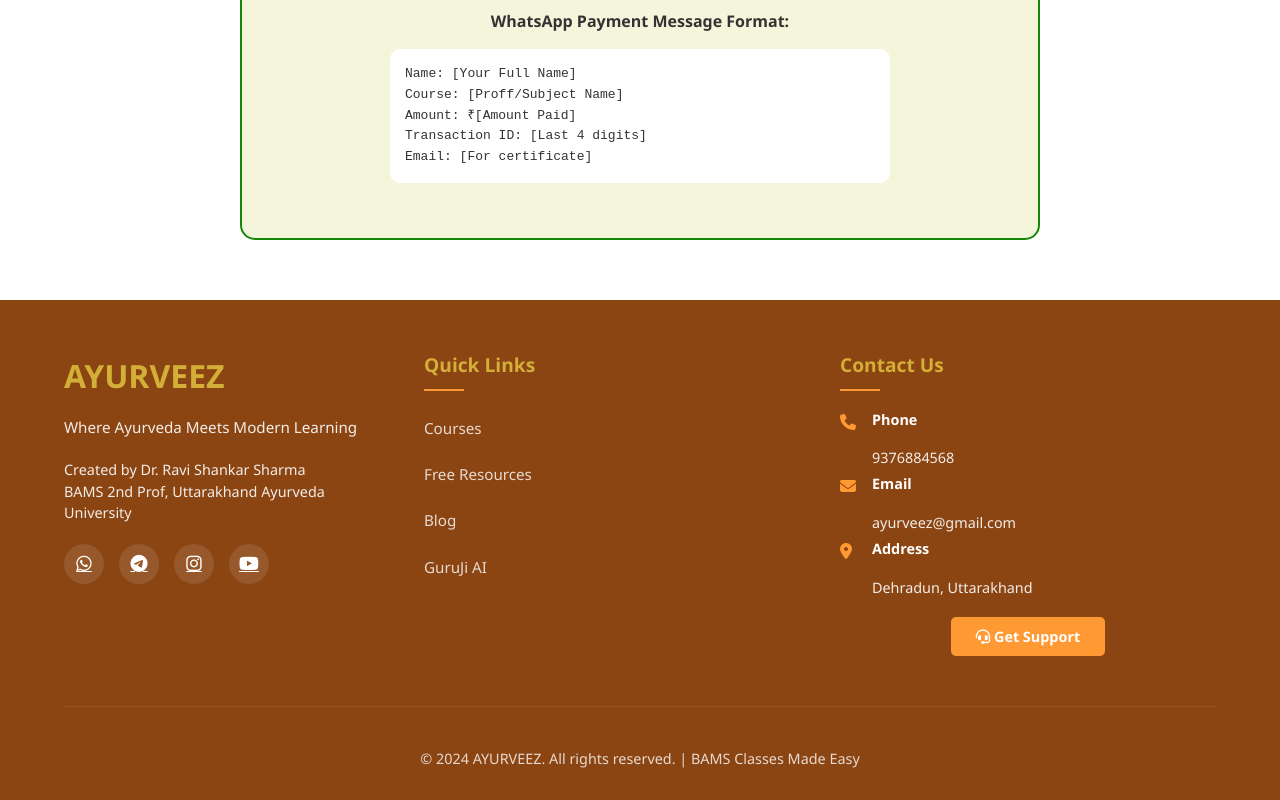
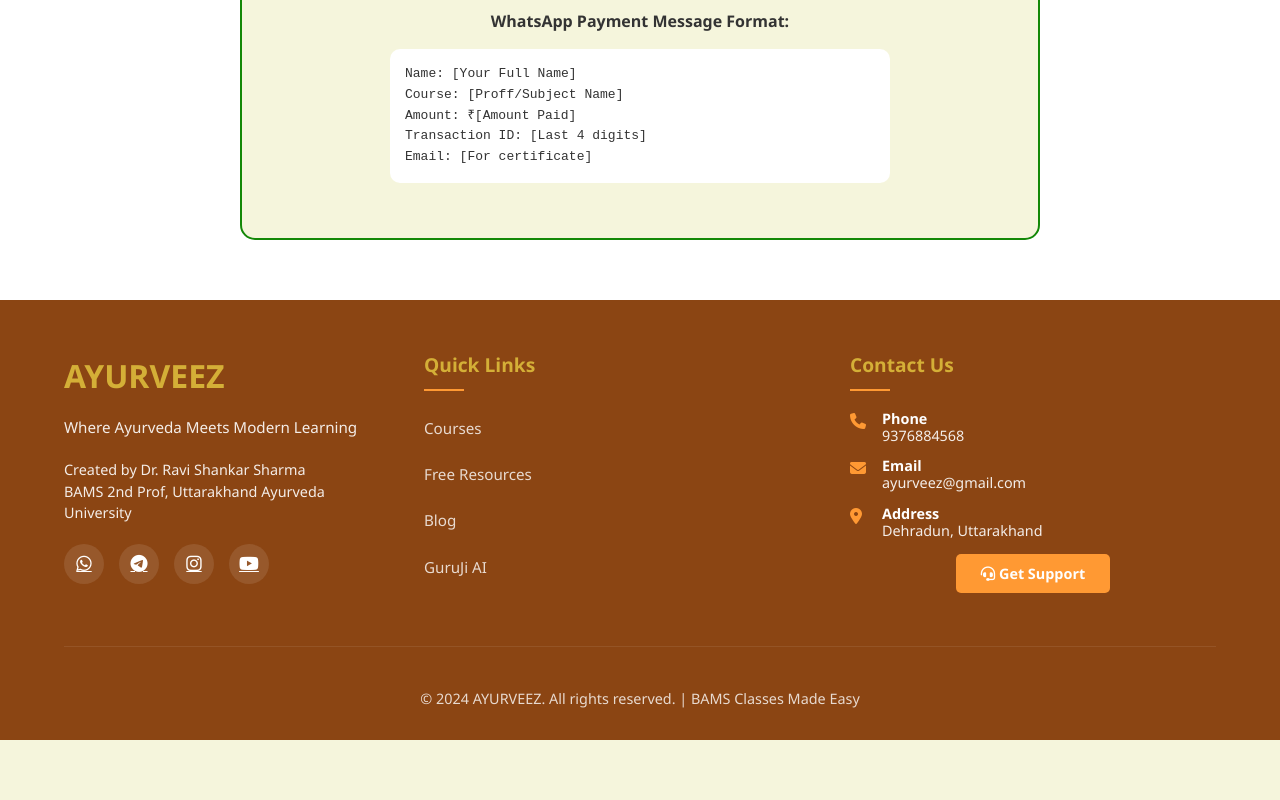
Before and after one commit to rk867000/ayurveez_bams, a plain HTML site: page index.html in a window 1280 px wide. Shown: the part 3821-4621 px from the top of the page. After the commit the page ends 4561 px from the top, so only its background shows below. Drawn offline with Linux system fonts and the light colour scheme.

Commit message:
Update index.html

```diff
--- a/index.html
+++ b/index.html
@@ -414,7 +414,7 @@
             display: flex;
             flex: 1;
             justify-content: space-between;
-            gap: 40px;
+            gap: 60px;
         }
 
         .quick-links, .contact-info {
@@ -462,12 +462,15 @@
             padding-left: 8px;
         }
 
+        /* UPDATED CONTACT DETAILS - FIXED SPACING */
         .contact-details {
             list-style: none;
+            margin: 0;
+            padding: 0;
         }
 
         .contact-details li {
-            margin-bottom: 8px;
+            margin-bottom: 15px;
             display: flex;
             align-items: flex-start;
             gap: 12px;
@@ -476,23 +479,27 @@
         .contact-details i {
             color: var(--ayur-saffron);
             width: 20px;
-            margin-top: 3px;
+            margin-top: 2px;
             flex-shrink: 0;
         }
 
-        .contact-details div {
-            line-height: 1.2;
-        }
-
-        .contact-details strong {
+        .contact-item {
+            display: flex;
+            flex-direction: column;
+            line-height: 1.1;
+        }
+
+        .contact-item strong {
+            font-weight: bold;
+            font-size: 0.9rem;
+            margin-bottom: 1px;
             display: block;
-            margin-bottom: 1px;
-            font-size: 0.9rem;
-        }
-
-        .contact-details span {
+        }
+
+        .contact-item span {
             font-size: 0.9rem;
             opacity: 0.9;
+            display: block;
         }
 
         .copyright {
@@ -1224,7 +1231,6 @@
                         <li><a href="resources.html">Free Resources</a></li>
                         <li><a href="blog.html">Blog</a></li>
                         <li><a href="guruji.html">GuruJi AI</a></li>
-                        <!-- Removed: Contact Support, First Proff, Second Proff, Final Proff, Payment Options, Enrollment Process -->
                     </ul>
                 </div>
 
@@ -1233,27 +1239,27 @@
                     <ul class="contact-details">
                         <li>
                             <i class="fas fa-phone"></i>
-                            <div>
-                                <strong>Phone</strong><br>
+                            <div class="contact-item">
+                                <strong>Phone</strong>
                                 <span>9376884568</span>
                             </div>
                         </li>
                         <li>
                             <i class="fas fa-envelope"></i>
-                            <div>
-                                <strong>Email</strong><br>
+                            <div class="contact-item">
+                                <strong>Email</strong>
                                 <span>ayurveez@gmail.com</span>
                             </div>
                         </li>
                         <li>
                             <i class="fas fa-map-marker-alt"></i>
-                            <div>
-                                <strong>Address</strong><br>
+                            <div class="contact-item">
+                                <strong>Address</strong>
                                 <span>Dehradun, Uttarakhand</span>
                             </div>
                         </li>
                     </ul>
-                    <div style="text-align: center; margin-top: 20px;">
+                    <div style="text-align: center; margin-top: 15px;">
                         <a href="contact.html" class="btn btn-primary" style="display: inline-block; font-size: 0.9rem; padding: 8px 25px;">
                             <i class="fas fa-headset"></i> Get Support
                         </a>
```
